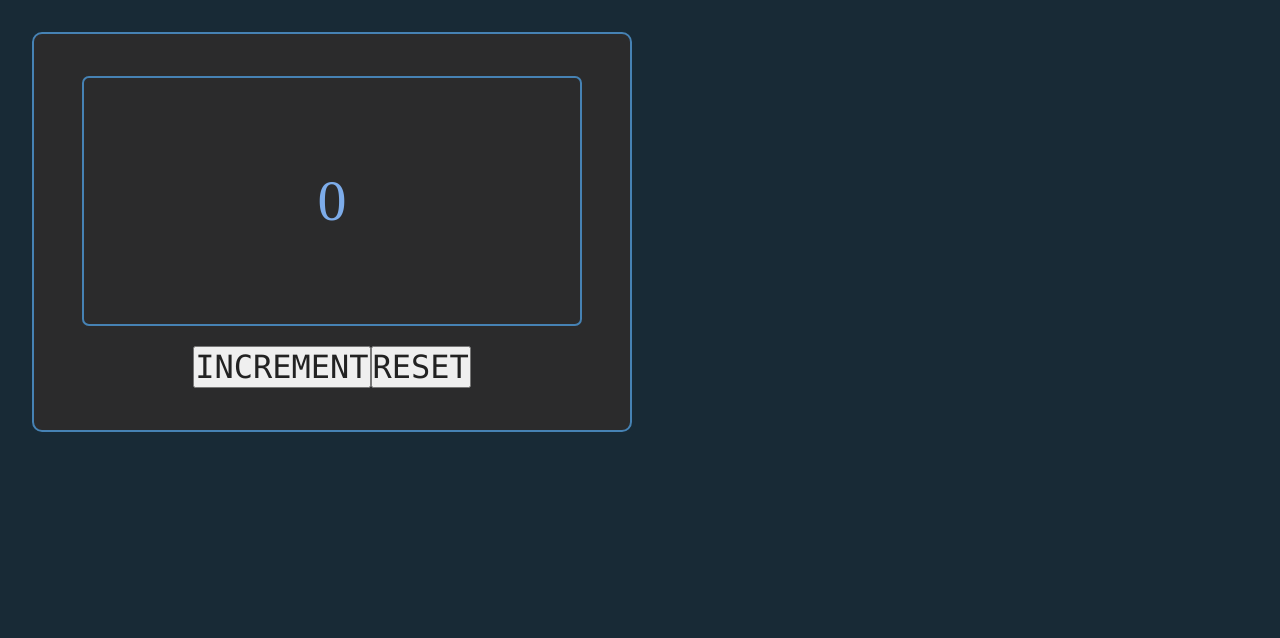
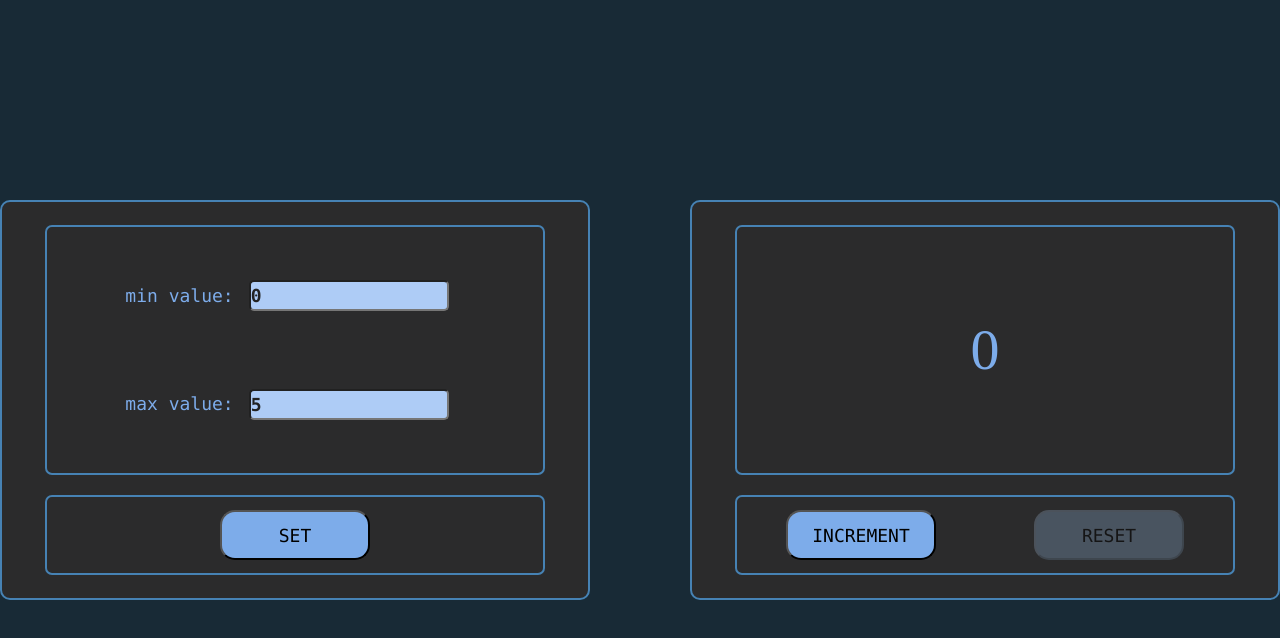
Before and after one commit to phoenix2307/counter-2024, a React (Create React App) app: page / in a window 1280 px wide. Shown: the top 638 px of the page. Built offline with nearby package versions, Linux system fonts and the light colour scheme.

Commit message:
added logic for set-display

```diff
--- a/src/App.tsx
+++ b/src/App.tsx
@@ -1,37 +1,66 @@
-import React, {useState} from 'react';
+import React, {useEffect, useState} from 'react';
 import './App.css';
 import {SetDisplay} from "./components/set-display/SetDisplay";
 import {OutputDisplay} from "./components/output-display/OutputDisplay";
-import styled from "styled-components";
+import {AppWrapper} from "./components/styled-comps/styles";
 
-const AppWrapper = styled.div`
-  width: 100%;
-  height: 100vh;
-  padding: 2rem;
-  background-color: #182a36;
-  //color: #b3d4fc;
-`
 
 function App() {
     const [currentValue, setCurrentValue] = useState(0)
     const [stopCounting, setStopCounting] = useState(false)
+    // const [output, setOutput] = useState(false)
+    const [min, setMin]=useState(0)
+    const [max, setMax]=useState(5)
+
+
+    const color = stopCounting ? 'red' : 'inherit'
 
     const incrementCounter = () => {
         const newValue = currentValue + 1
         setCurrentValue(newValue)
+        newValue === max ? setStopCounting(true) : setStopCounting(false)
     }
     const resetCounter = () => {
-        setCurrentValue(0)
+        setCurrentValue(min)
+        setStopCounting(false)
+    }
+
+    const setCounter = (minValue: number, maxValue: number) => {
+        setMin(minValue)
+        setMax(maxValue)
+        setCurrentValue(minValue)
+        // setOutput(true)
     }
 
     return (
+
         <AppWrapper>
-            {/*<SetDisplay/>*/}
+
+{/*            {
+                output
+                    ? <OutputDisplay
+                        currentValue={currentValue}
+                        increment={incrementCounter}
+                        reset={resetCounter}
+                        color={numberColor}
+                        min={min}
+                        max={max}
+                    />
+                    : <SetDisplay setCounter={setCounter}
+                                  min={min}
+                                  max={max}/>
+
+            }*/}
+            <SetDisplay setCounter={setCounter}
+                        min={min}
+                        max={max}/>
             <OutputDisplay
                 currentValue={currentValue}
                 increment={incrementCounter}
                 reset={resetCounter}
-                stopCounting={stopCounting}
+                color={color}
+                min={min}
+                max={max}
             />
         </AppWrapper>
     );
--- a/src/components/independent-components/Button.tsx
+++ b/src/components/independent-components/Button.tsx
@@ -1,17 +1,15 @@
 import {FC} from "react";
 import {ButtonType} from "../types/types";
-import s from './Button.module.css'
+import {ButtonStyle} from "../styled-comps/styles";
 
 export const Button: FC<ButtonType> = (props) => {
     const {disabled, name, cb} = props
-
-    const buttonStyle = s.buttonCounter
 
     const onClickHandler = () => {
         cb()
     }
 
-    return <button className={buttonStyle} onClick={onClickHandler}>{name}</button>
+    return <ButtonStyle  onClick={onClickHandler} disabled={disabled} >{name}</ButtonStyle>
 
 
 }
--- a/src/components/independent-components/Input.module.css
+++ b/src/components/independent-components/Input.module.css
@@ -1,9 +1,9 @@
 .inputStyle {
-   /* height: 31px;
+    height: 31px;
     width: 200px;
     border-radius: 5px;
-    background-color: #7dacea;
-    font-weight: bold;*/
+    background-color: #aeccf6;
+    font-weight: bold;
 }
 
 .errorStyle {
--- a/src/components/independent-components/Input.tsx
+++ b/src/components/independent-components/Input.tsx
@@ -1,16 +1,22 @@
-import {FC} from "react";
+import {ChangeEvent, FC} from "react";
 import {InputType} from "../types/types";
-import s from './Input.module.css'
+import {InputStyle} from "../styled-comps/styles";
 
-export const Input:FC<InputType> = (props) => {
-    const {value, cb} = props
+export const Input: FC<InputType> = (props) => {
+    const {value, cb, error} = props
 
-    const currentStyle = s.inputStyle
-    const errorStyle = s.errorStyle
+    const onChangeHandler = (e: ChangeEvent<HTMLInputElement>) => {
+        cb(+e.currentTarget.value)
+    }
 
     return (
         <div>
-            <input className={currentStyle} type="number"/>
+            <InputStyle
+                value={value}
+                onChange={onChangeHandler}
+                type="number"
+            />
+
         </div>
     )
 }
--- a/src/components/output-display/OutputDisplay.tsx
+++ b/src/components/output-display/OutputDisplay.tsx
@@ -5,25 +5,26 @@ import {Button} from "../independent-components/Button";
 
 export const OutputDisplay: FC<OutputDisplayType> = (props) => {
 
-    const {currentValue, increment, reset, stopCounting} = props
+    const {currentValue, increment, reset, min, max, color} = props
 
-    const numberColor = stopCounting ? 'red' : 'inherit'
-
-    const incrementCounter = () => {
+    const incrementHandler = () => {
         increment()
     }
-    const resetCounter = () => {
+    const resetHandler = () => {
         reset()
     }
+    const disabledIncrement = (currentValue === max || currentValue > max)
+    const disabledReset = (currentValue === min)
 
     return (
+
         <DisplayContainer>
-            <DisplayOutput color={numberColor}>
+            <DisplayOutput color={color}>
                 {currentValue}
             </DisplayOutput>
             <BlockButtons>
-                <Button disabled={false} name={'INCREMENT'} cb={incrementCounter}/>
-                <Button disabled={false} name={'RESET'} cb={resetCounter}/>
+                <Button disabled={disabledIncrement} name={'INCREMENT'} cb={incrementHandler}/>
+                <Button disabled={disabledReset} name={'RESET'} cb={resetHandler}/>
             </BlockButtons>
 
         </DisplayContainer>
--- a/src/components/set-display/SetDisplay.tsx
+++ b/src/components/set-display/SetDisplay.tsx
@@ -1,32 +1,43 @@
-import {FC} from "react";
+import {FC, useState} from "react";
 import {SetDisplayType} from "../types/types";
 import {BlockButtons, BlockInput, DisplayContainer, DisplaySet} from "../styled-comps/styles";
 import {Button} from "../independent-components/Button";
 import {Input} from "../independent-components/Input";
 
 
-export const SetDisplay: FC<SetDisplayType> = ({...props}) => {
+export const SetDisplay: FC<SetDisplayType> = (props) => {
+    const {setCounter, min, max} = props
 
-    const setCounter = () => {
-        console.log('set counter')
+    const [minValue, setMinValue] = useState(min)
+    const [maxValue, setMaxValue] = useState(max)
+    const [error, setError] = useState(false)
+
+    const setCounterHandler = () => {
+        setCounter(minValue, maxValue)
     }
 
+    const minInputHandler = (value: number) => {
+        setMinValue(value)
+    }
+    const maxInputHandler = (value: number) => {
+        setMaxValue(value)
+    }
 
 
     return (
         <DisplayContainer>
             <DisplaySet>
                 <BlockInput>
-                    <div>min value: </div>
-                    <Input value={'min'} cb={()=>{}}/>
+                    <div>min value:</div>
+                    <Input value={minValue} cb={minInputHandler} error={error}/>
                 </BlockInput>
                 <BlockInput>
-                    <div>max value: </div>
-                    <Input value={'max'} cb={()=>{}}/>
+                    <div>max value:</div>
+                    <Input value={maxValue} cb={maxInputHandler} error={error}/>
                 </BlockInput>
             </DisplaySet>
             <BlockButtons>
-                <Button disabled={false} name={'SETTINGS'} cb={setCounter}/>
+                <Button disabled={false} name={'SET'} cb={setCounterHandler}/>
             </BlockButtons>
         </DisplayContainer>
     )
--- a/src/components/styled-comps/styles.ts
+++ b/src/components/styled-comps/styles.ts
@@ -1,6 +1,16 @@
 import styled from "styled-components";
 
-export const DisplayContainer = styled.div `
+export const AppWrapper = styled.div`
+  display: flex;
+  height: 100vh;
+  width: 100%;
+  background-color: #182a36;
+  gap: 100px;
+  justify-content: center;
+  align-items: center;
+`
+
+export const DisplayContainer = styled.div`
   display: flex;
   flex-direction: column;
   gap: 20px;
@@ -26,50 +36,60 @@ export const DisplayOutput = styled.div`
   justify-content: center;
   align-items: center;
   font-size: 58px;
-  color: ${props=>props.color};
+  color: ${props => props.color};
 `
 
 export const DisplaySet = styled.div`
-/*  height: 250px;
+  height: 250px;
   width: 500px;
   display: flex;
   flex-direction: column;
   border: inherit;
   border-radius: 7px;
-  justify-content: space-evenly;*/
+  justify-content: space-evenly;
 `
 
 export const BlockButtons = styled.div`
-/*  display: flex;
+  display: flex;
   flex-direction: row;
   justify-content: space-around;
   align-items: center;
-  !**!
+  /**/
   border: inherit;
   border-radius: 7px;
   height: 80px;
-  width: 500px;  */
+  width: 500px;
 `
 
 export const BlockInput = styled.div`
- /* display: flex;
+  display: flex;
   flex-direction: row;
   justify-content: center;
   align-items: center;
   height: 80px;
   width: 460px;
   font-size: 18px;
+  font-family: Consolas;
   padding-left: 20px;
-  gap: 15px;*/
+  gap: 15px;
 `
 
-export const ButtonCounter = styled.button`
- /* height: 50px;
+export const ButtonStyle = styled.button`
+  height: 50px;
   width: 150px;
-  background-color: #7dacea;
+  background-color: ${props => props.disabled ? `#687d94` : `#7dacea`};
+  opacity: ${props => props.disabled ? 0.5 : 1};
   color: black;
   font-size: 18px;
   cursor: pointer;
   border-radius: 15px;
-  text-align: center;*/
+  text-align: center;
 `
+
+export const InputStyle = styled.input`
+  height: 31px;
+  width: 200px;
+  border-radius: 5px;
+  background-color: ${error => error ? `#aeccf6` : `#a94c4c`} ;
+  font-weight: bold;
+`
--- a/src/index.tsx
+++ b/src/index.tsx
@@ -3,7 +3,7 @@ import ReactDOM from 'react-dom/client';
 import './index.css';
 import App from './App';
 import reportWebVitals from './reportWebVitals';
-import styled, {createGlobalStyle} from "styled-components";
+import {createGlobalStyle} from "styled-components";
 
 const Global = createGlobalStyle`
   * {
```
Also changed, not shown: src/components/independent-components/Button.module.css (+8 -8 lines), src/components/types/types.ts (+11 -4 lines).
